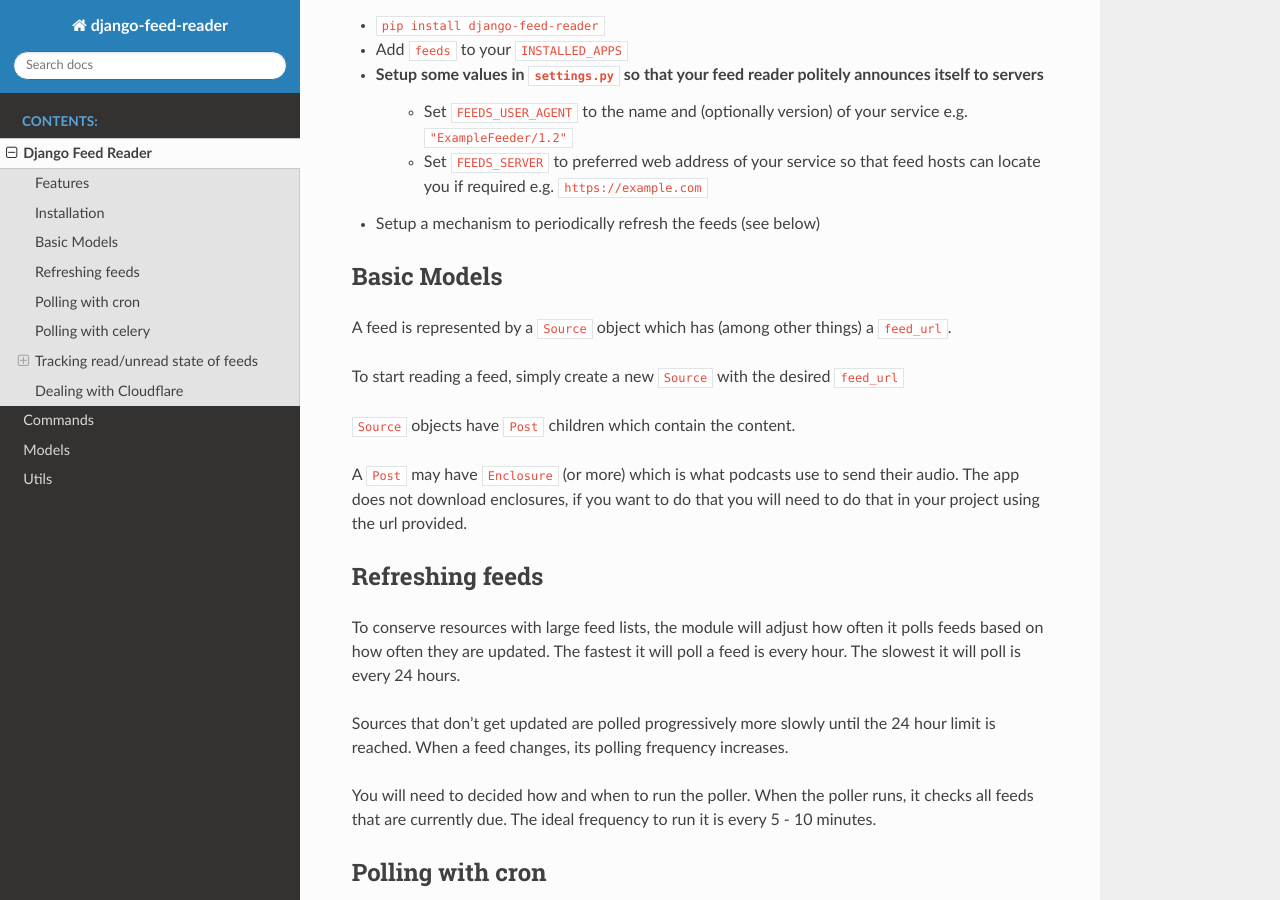
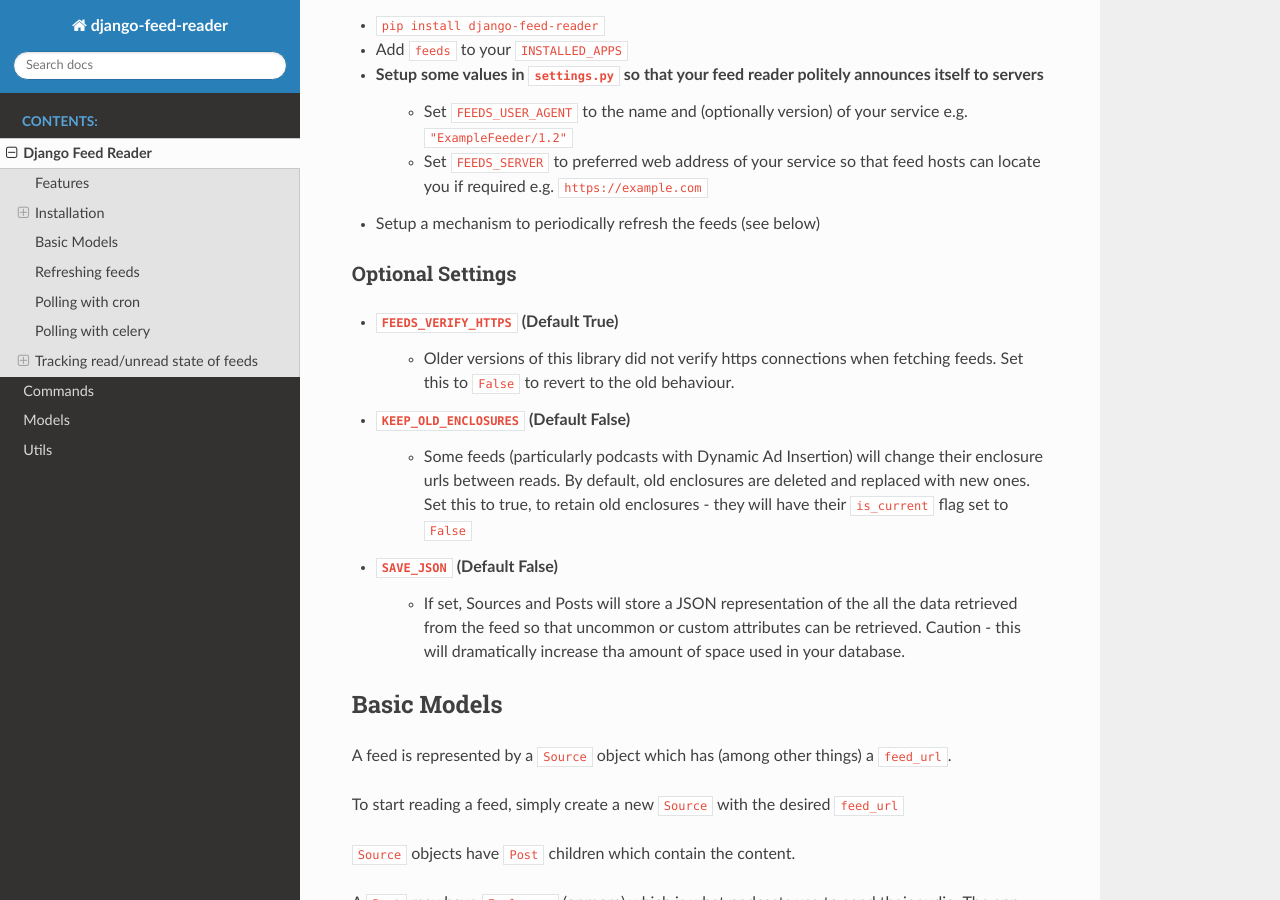
Before and after one commit to xurble/django-feed-reader, a Sphinx documentation site: the page built from docs/modules/overview.rst, in a window 1280 px wide and 900 px high, scrolled down 620 px. Built offline with Sphinx 7.4.7 and the Read the Docs theme 2.0.0, drawn with Linux system fonts in a browser that asks for light colours; some of the changed text lies outside the part shown.

Commit message:
Docs and version bump

```diff
--- a/docs/modules/overview.rst
+++ b/docs/modules/overview.rst
@@ -28,6 +28,23 @@
    - Set ``FEEDS_USER_AGENT`` to the name and (optionally version) of your service e.g. ``"ExampleFeeder/1.2"``
    - Set ``FEEDS_SERVER`` to preferred web address of your service so that feed hosts can locate you if required e.g. ``https://example.com``
 - Setup a mechanism to periodically refresh the feeds (see below)
+
+Optional Settings
+^^^^^^^^^^^^^^^^^
+
+- ``FEEDS_VERIFY_HTTPS`` (Default True)
+   - Older versions of this library did not verify https connections when fetching feeds.
+     Set this to ``False`` to revert to the old behaviour.
+- ``KEEP_OLD_ENCLOSURES`` (Default False)
+   - Some feeds (particularly podcasts with Dynamic Ad Insertion) will change their enclosure
+     urls between reads.  By default, old enclosures are deleted and replaced with new ones.
+     Set this to true, to retain old enclosures - they will have their ``is_current`` flag
+     set to ``False``
+- ``SAVE_JSON`` (Default False)
+   - If set, Sources and Posts will store a JSON representation of the all the data retrieved
+     from the feed so that uncommon or custom attributes can be retrieved.  Caution - this will
+     dramatically increase tha amount of space used in your database.
+
 
 Basic Models
 ------------
@@ -123,14 +140,3 @@
 ``get_subscription_list_for_user`` will return all Subscriptions for a User where the
 parent is None.  ``get_unread_subscription_list_for_user`` will do the same but only returns
 Subscriptions that are unread or that have unread children if they are a folder.
-
-Dealing with Cloudflare
------------------------
-
-Depending on where you run your server, you may run into problems with Cloudflare's web captcha.  Plenty of sites out there set up their Cloudflare to have default security on their RSS feed and this can block server-side RSS readers.
-
-It's a huge pain and affects lots of self-hosted RSS readers. Seriously, Google it.
-
-``django-feed-reader`` will do it's utmost to get these feeds anyway through the judicious use of public proxy servers, but is haphazard and you cannot rely on the scheduling of such feeds.
-
-Feeds blocked by Cloudflare will have the ``is_cloudflare`` flag set on their ``Source`` and will update on a best-efforts basis.
--- a/readme.rst
+++ b/readme.rst
@@ -124,15 +124,6 @@
 parent is None.  ``get_unread_subscription_list_for_user`` will do the same but only returns
 Subscriptions that are unread or that have unread children if they are a folder.
 
-Dealing with Cloudflare
------------------------
 
-Depending on where you run your server, you may run into problems with Cloudflare's web captcha.  Plenty of sites out there set up their Cloudflare to have default security on their RSS feed and this can block server-side RSS readers.
-
-It's a huge pain and affects lots of self-hosted RSS readers. Seriously, Google it.
-
-``django-feed-reader`` will do it's utmost to get these feeds anyway through the judicious use of public proxy servers, but is haphazard and you cannot rely on the scheduling of such feeds.
-
-Feeds blocked by Cloudflare will have the ``is_cloudflare`` flag set on their ``Source`` and will update on a best-efforts basis.
 
 For more details see the `full documentation <https//django-feed-reader.readthedocs.io>`_.
--- a/setup.py
+++ b/setup.py
@@ -7,7 +7,7 @@
 
 setuptools.setup(
     name='django-feed-reader',
-    version='2.0.0-beta.2',
+    version='2.0.0',
     description='An RSS feed reading library for Django.',
     long_description=long_description,
     long_description_content_type='text/markdown',
```
